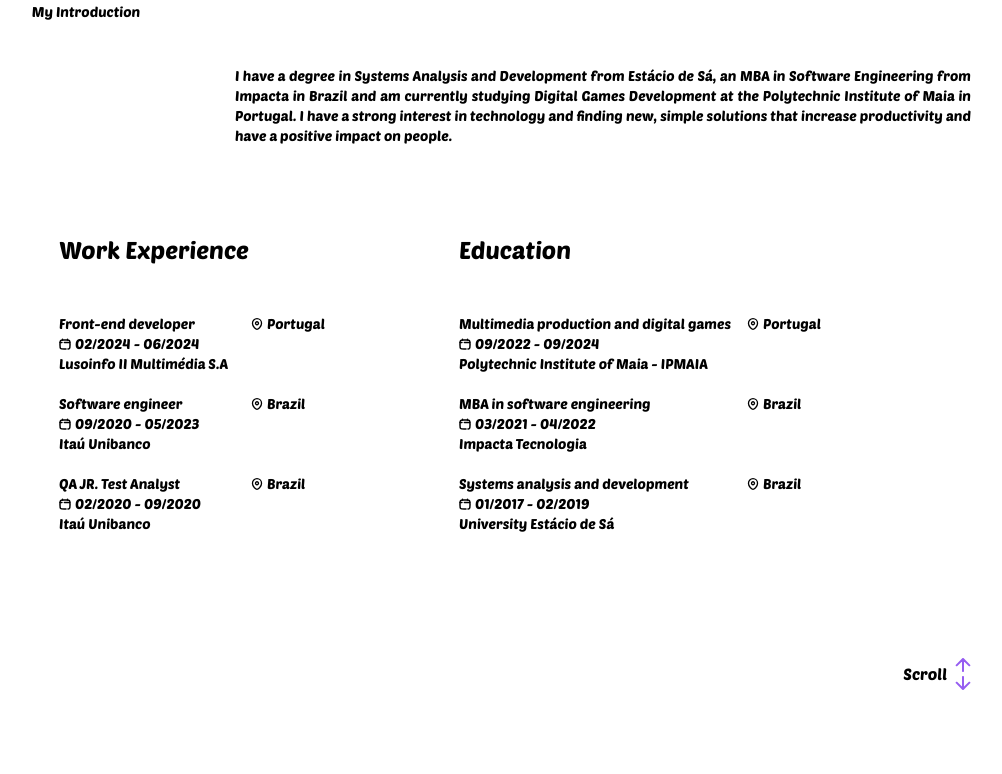
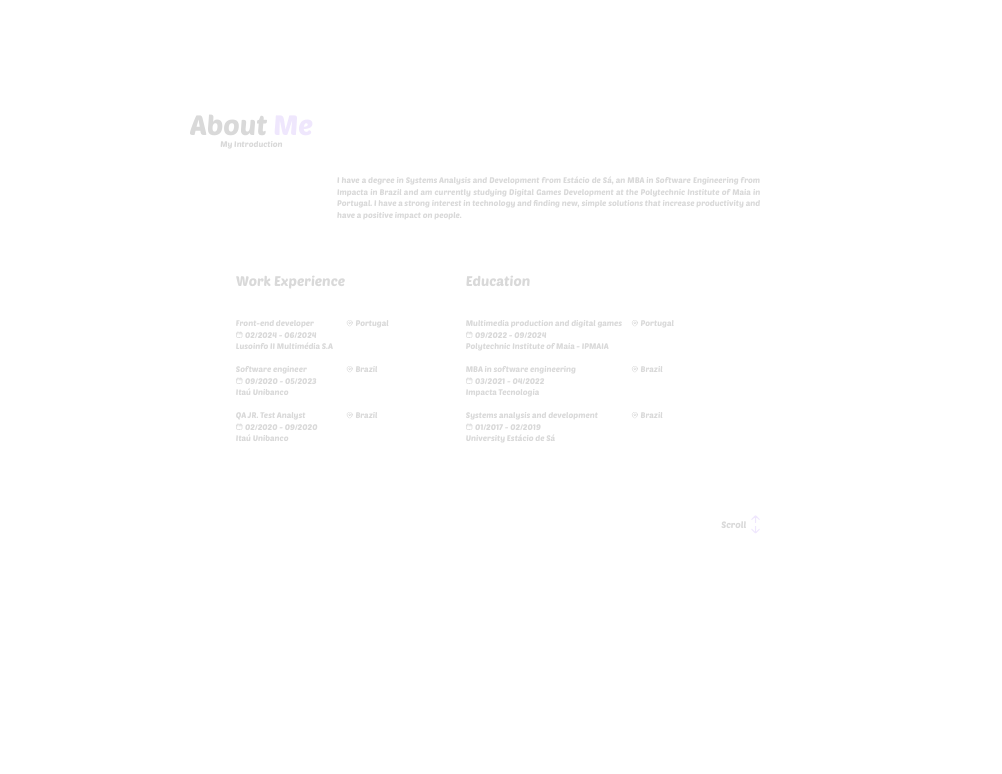
Before and after one commit to luanoliveiradasilva/Portfolio, a React (Vite) app: page / in a window 1280 px wide. Shown: the part 754-1528 px from the top of the page, without its empty margins (165-1167 px from the left). Built offline with nearby package versions, Linux system fonts and the light colour scheme.

Commit message:
add animation scrolll

```diff
--- a/src/App.css
+++ b/src/App.css
@@ -670,6 +670,22 @@ video {
   width: 100%;
 }
 
+@keyframes appear {
+  0% {
+    opacity: 0;
+    scale: 0.5;
+  }
+
+  100% {
+    opacity: 1;
+    scale: 1;
+  }
+}
+
+.animate-appear {
+  animation: appear 1s linear;
+}
+
 .cursor-pointer {
   cursor: url(/assets/icons/Cursor.svg), pointer;
 }
@@ -897,8 +913,13 @@ video {
 
 .shadow-custom {
   box-shadow:
-        0 4px 15px -6px rgba(0, 0, 0, 0.3),
-        0 4px 25px -6px rgba(0, 0, 0, 0.3);
+            0 4px 15px -6px rgba(0, 0, 0, 0.3),
+            0 4px 25px -6px rgba(0, 0, 0, 0.3);
+}
+
+.animPage {
+  animation-timeline: view();
+  animation-range: entry 0% cover 40%;
 }
 
 .hover\:text-purple:hover {
--- a/src/index.css
+++ b/src/index.css
@@ -17,7 +17,12 @@
 @layer utilities {
     .shadow-custom {
         box-shadow:
-        0 4px 15px -6px rgba(0, 0, 0, 0.3),
-        0 4px 25px -6px rgba(0, 0, 0, 0.3);
+            0 4px 15px -6px rgba(0, 0, 0, 0.3),
+            0 4px 25px -6px rgba(0, 0, 0, 0.3);
     }
 }
+
+.animPage {
+    animation-timeline: view();
+    animation-range: entry 0% cover 40%;
+}
--- a/src/pages/About.tsx
+++ b/src/pages/About.tsx
@@ -6,8 +6,9 @@ import ArrowDown from '/assets/icons/Arrow Down.svg';
 const About = () => {
   return (
     <>
+      <div className='animate-appear animPage'>
+
         <div className="w-full h-auto mt-20">
-
           <div className="w-full flex justify-start items-start">
             <div className='text-center'>
               <h1 className="text-5xl">About <span className="text-purple">Me</ span>
@@ -139,7 +140,7 @@ const About = () => {
           </div>
 
         </div>
-
+      </div>
     </>
   );
 };
--- a/src/pages/Contact.tsx
+++ b/src/pages/Contact.tsx
@@ -3,6 +3,7 @@ import ArrowUp from '/assets/icons/Arrow Up.svg';
 const Contact = () => {
   return (
     <>
+      <div className='animate-appear animPage'>
         <div className="w-full h-[600px] mt-20">
           <div className="w-full">
             <h1 className="text-5xl">Contact<span className="text-purple">me</ span>
@@ -26,6 +27,7 @@ const Contact = () => {
           </div>
 
         </div>
+      </div>
     </>
   );
 };
--- a/src/pages/Home.tsx
+++ b/src/pages/Home.tsx
@@ -8,6 +8,7 @@ import docCv from '/assets/docs/CV - Luan Nascimento Oliveira.pdf';
 const Home = () => {
   return (
     <>
+      <div className='animate-appear'>
         <div className='w-auto h-auto mt-20'>
           <div className='flex justify-between items-center'>
             <div className='w-auto h-auto space-y-[14px] pl-20'>
@@ -55,6 +56,7 @@ const Home = () => {
           </div>
 
         </div>
+      </div>
     </>
   );
 };
--- a/src/pages/Project.tsx
+++ b/src/pages/Project.tsx
@@ -6,6 +6,7 @@ const Project = () => {
 
   return (
     <>
+      <div className='animate-appear animPage'>
         <div className="w-full h-[600px] mt-20">
           <div className="w-full">
             <h1 className="text-5xl">Projects</h1>
@@ -29,6 +30,7 @@ const Project = () => {
           </div>
 
         </div>
+      </div>
 
     </>
   );
--- a/src/pages/Skill.tsx
+++ b/src/pages/Skill.tsx
@@ -6,6 +6,7 @@ const Skill = () => {
 
   return (
     <>
+      <div className='animate-appear animPage'>
         <div className="w-full h-[600px] mt-20">
           <div className="w-full">
             <h1 className="text-5xl"><span className="text-purple">My</ span> skills
@@ -32,6 +33,7 @@ const Skill = () => {
           </div>
 
         </div>
+      </div>
 
     </>
   );
--- a/tailwind.config.js
+++ b/tailwind.config.js
@@ -13,13 +13,23 @@ export default {
         'purple': '#965DF1',
         'purple-black': '#7F51C9',
       },
-      fontFamily:{
+      fontFamily: {
         sans: ['PoetsenOne-Regular', ...defaultTheme.fontFamily.sans],
         serif: ['Rancho-Regular', ...defaultTheme.fontFamily.serif]
       },
       cursor: {
         'pointer': 'url(/assets/icons/Cursor.svg), pointer',
       },
+      keyframes: {
+        appear: {
+          '0%': { opacity: "0", scale: "0.5"},
+          '100%': { opacity: "1", scale: "1" },
+        }
+      },
+      animation: {
+        "appear": "appear 1s linear",
+      }
+
     },
   },
   plugins: [],
```
Also changed, not shown: 5 other files (tests, documents, lock files or other folders). Lines whose indentation alone changed are shown as unchanged.
